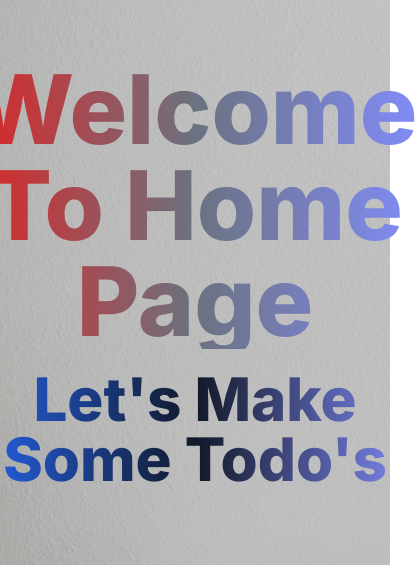
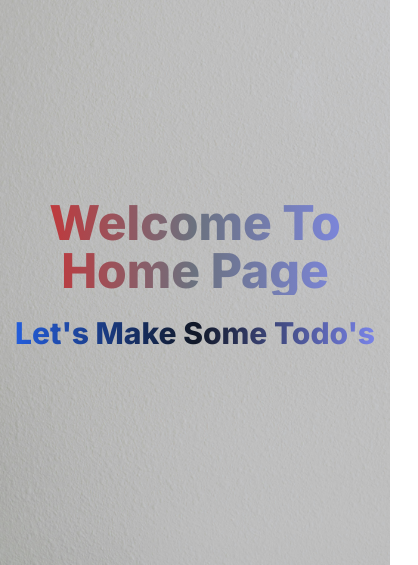
Before and after one commit to abdulbaroon/Firebase_Todo, a Next.js app: page / in a window 390 px wide. Shown: the part 161-726 px from the top of the page, 418 px wide, since content can reach past the window. Built offline with nearby package versions, Linux system fonts and the light colour scheme; no server answers.

Commit message:
implement bg

```diff
--- a/src/app/page.tsx
+++ b/src/app/page.tsx
@@ -1,16 +1,15 @@
-"use client"
+"use client";
 import Layout from "@/layout/Layout";
-
 
 export default function Home() {
   return (
-      <Layout>
+    <Layout>
       <div className="min-h-[90vh] flex justify-center items-center bg-custombg bg-cover">
-        <div className="text-center ">
-          <h1 className=" bg-gradient-to-r from-red-600 via-gray-500 to-indigo-400 text-8xl font-extrabold text-transparent bg-clip-text">Welcome To Home Page</h1>
-          <h1 className="bg-gradient-to-r from-blue-600 via-gray-900 to-indigo-400 text-6xl font-extrabold text-transparent bg-clip-text mt-5">Let's Make Some Todo's</h1>
+        <div className="text-center">
+          <h1 className=" bg-gradient-to-r from-red-600 via-gray-500 to-indigo-400 md:text-8xl sm:text-6xl text-5xl font-extrabold text-transparent bg-clip-text">Welcome To Home Page</h1>
+          <h1 className="bg-gradient-to-r from-blue-600 via-gray-900 to-indigo-400 sm:text-4xl text-3xl md:text-6xl font-extrabold text-transparent bg-clip-text mt-5">Let&apos;s Make Some Todo&apos;s</h1>
         </div>
       </div>
-      </Layout>
-  )
+    </Layout>
+  );
 }
```
